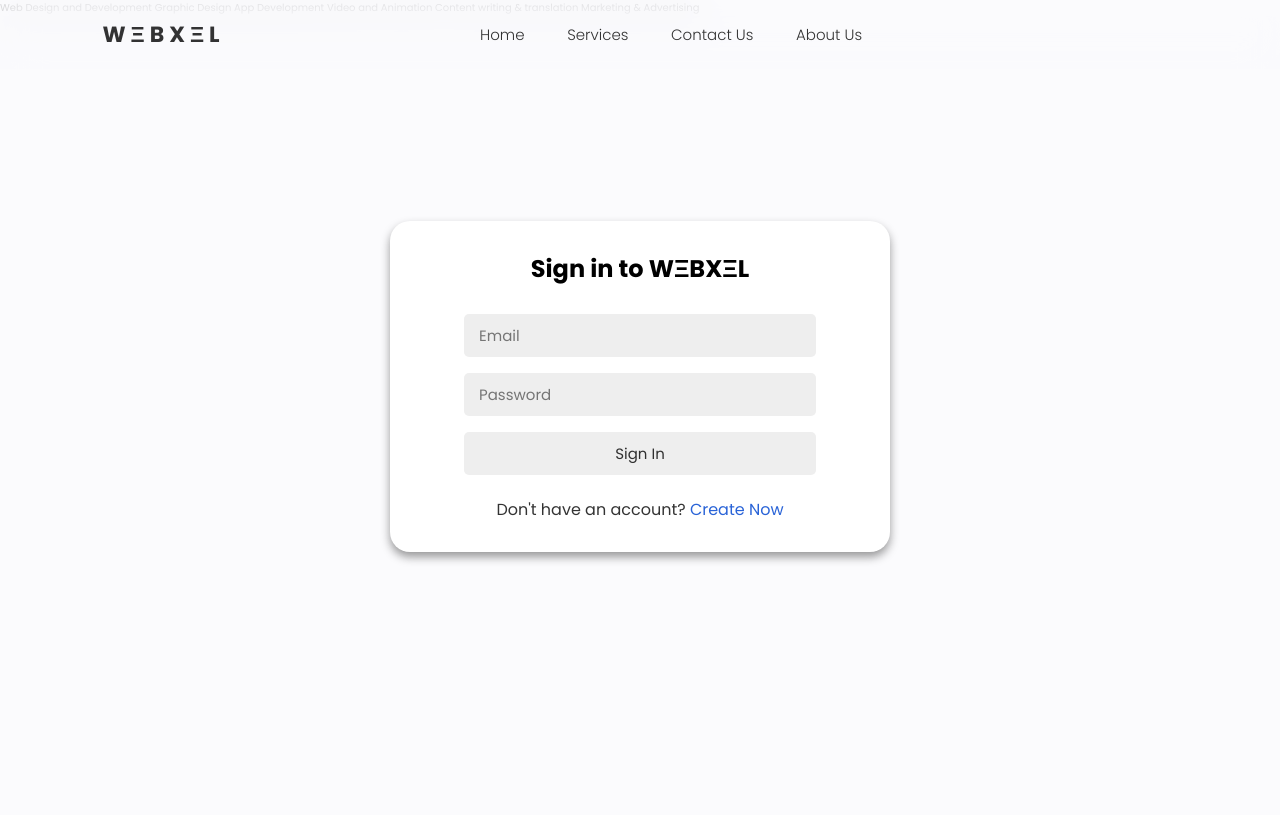
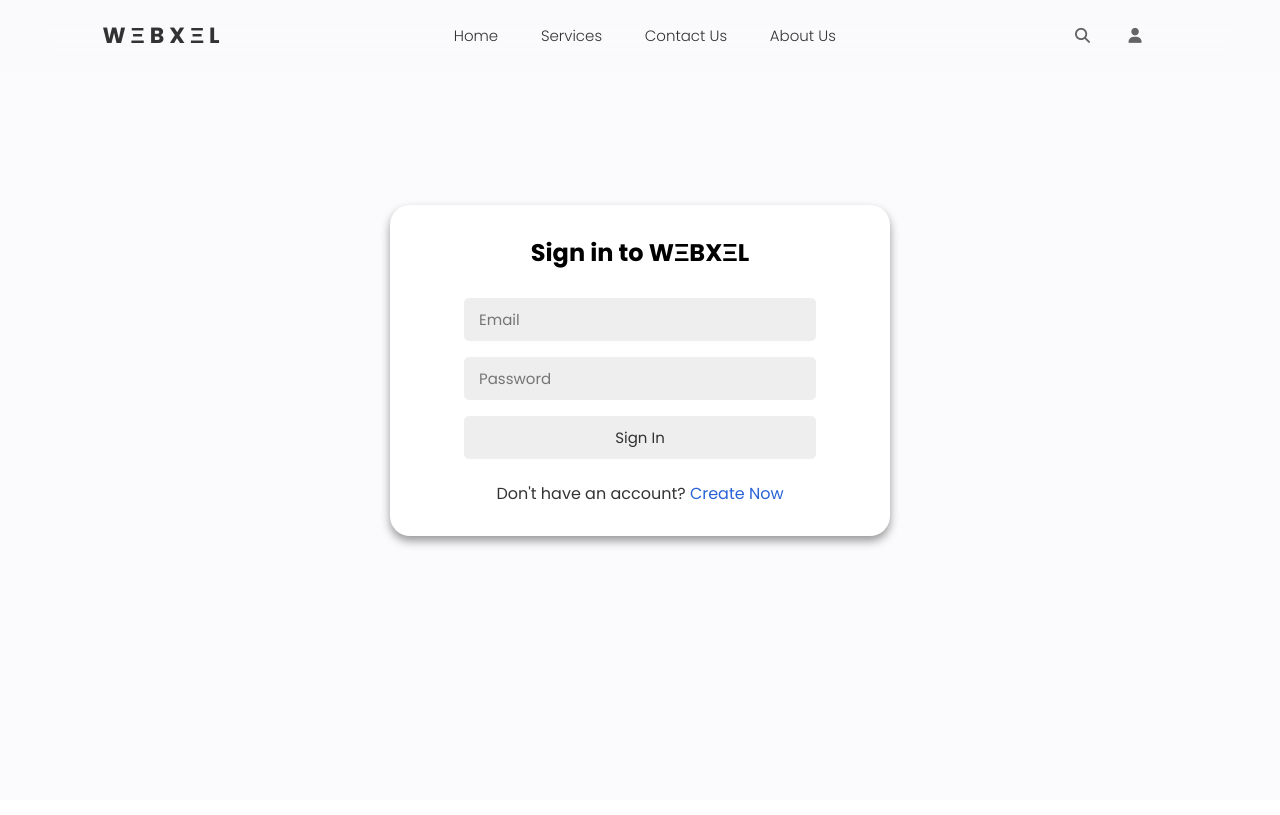
Before and after one commit to charukaonline/webxel-website, a PHP site: the page made by Login User and Admin page/login_form.php in a window 1280 px wide. Shown: the top 815 px of the page. Run offline with PHP 8.4, Linux system fonts and the light colour scheme; some libraries are stand-ins or nearby versions.

Commit message:
Update login and register form

```diff
--- a/Login User and Admin page/login_form.php
+++ b/Login User and Admin page/login_form.php
@@ -41,12 +41,19 @@
 <!DOCTYPE html>
 <html lang="en">
 <head>
-    <meta charset="UTF-8">
+<meta charset="UTF-8">
     <meta name="viewport" content="width=device-width, initial-scale=1.0">
-    <title>Login form</title>
+
+    <link rel="stylesheet" href="https://cdnjs.cloudflare.com/ajax/libs/font-awesome/5.15.3/css/all.min.css">
+    <link href='https://unpkg.com/boxicons@2.1.4/css/boxicons.min.css' rel='stylesheet'>
 
     <link rel="stylesheet" href="/assets/css/index.css">
     <link rel="stylesheet" href="/assets/css/register_and_login.css">
+
+    <script src="https://cdnjs.cloudflare.com/ajax/libs/jquery/3.6.1/jquery.min.js"></script>
+    <script src="https://kit.fontawesome.com/c4254e24a8.js"></script>
+
+    <title>wEBXEL - Login form</title>
 
 </head>
 <body>
@@ -54,10 +61,10 @@
     <!-- Header section start -->
     <header>
 
-        <a href="/index.html" class="logo">W&#x039E;&#x042;X&#x039E;L</a>
+        <a href="/index.php" class="logo">W&#x039E;&#x042;X&#x039E;L</a>
 
         <nav class="navbar">
-            <a href="/index.html">Home</a>
+            <a href="/index.php">Home</a>
             <a href="#" id="service">Services</a>
             <a href="#">Contact Us</a>
             <a href="#">About Us</a>
@@ -66,23 +73,11 @@
         <div class="icons">
             <i class="fas fa-bars" id="menu-bars"></i>
             <i class="fas fa-search" id="search-icon"></i>
-            <a href="/User Register and Sign In forms/signin_form.html"><i class="fas fa-user" id="login-icon"></i></a>
+            <a href="/User Register and Sign In forms/register_form.php"><i class="fas fa-user" id="login-icon"></i></a>
         </div>
 
     </header>
     <!-- Header section end -->
-
-    <!-- Service form start -->
-    <form action="" id="service-form">
-        <i class="fas fa-times" id="service-form-close"></i>
-        <label for="">Web Design and Development</label>
-        <label for="">Graphic Design</label>
-        <label for="">App Development</label>
-        <label for="">Video and Animation</label>
-        <label for="">Content writing & translation</label>
-        <label for="">Marketing & Advertising</label>
-    </form>
-    <!-- Service form end -->
 
     <!--Search form start-->
     <form action="" id="search-form">
```
Also changed, not shown: Login User and Admin page/register_form.php (+9 -2 lines).
